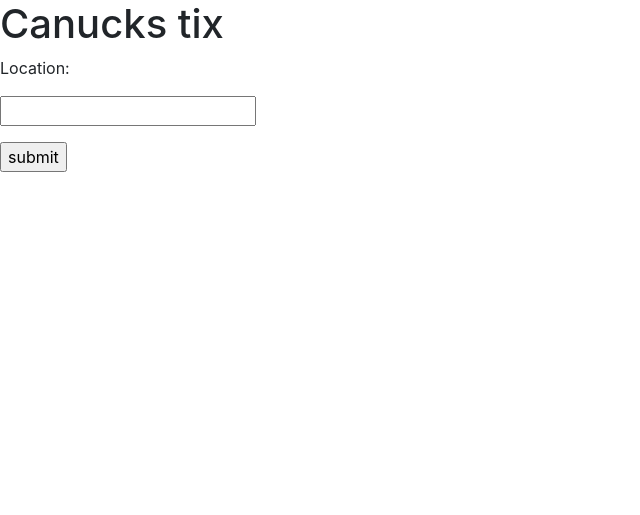
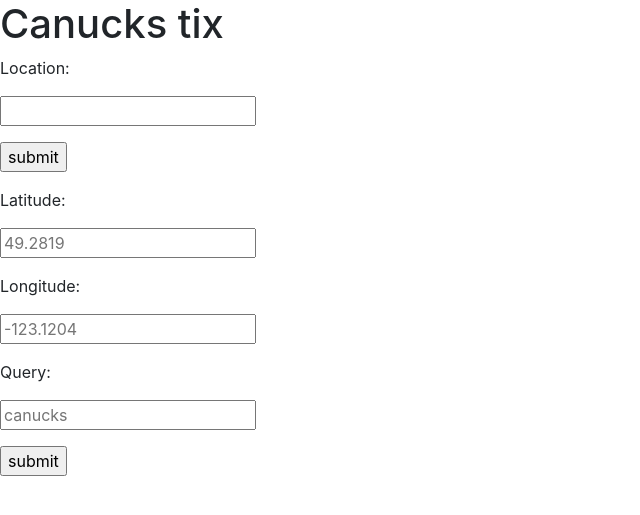
Before and after one commit to ricd99/canucksTix, a Flask app: page /form in a window 1280 px wide. Shown: the part 56-571 px from the top of the page, without its empty margins (0-640 px from the left). Run offline with Flask 3, Linux system fonts and the light colour scheme.

Commit message:
feat: added query form, rate limits?

```diff
--- a/src/app.py
+++ b/src/app.py
@@ -35,11 +35,16 @@
     return result
 
 
-@app.route("/api/search", methods=["GET"])
+@app.route("/api/search", methods=["GET", "POST"])
 def search():
-    lat = request.args.get("locationLatitude")
-    lon = request.args.get("locationLongitude")
-    q = request.args.get("listingQuery")
+    if request.method == "POST":
+        lat = request.form.get("lat")
+        lon = request.form.get("lon")
+        q = request.form.get("q")
+    else:
+        lat = request.args.get("locationLatitude")
+        lon = request.args.get("locationLongitude")
+        q = request.args.get("listingQuery")
 
     result = MarketplaceAPI.handleSearch(lat, lon, q)
     return result
--- a/src/scheduler.py
+++ b/src/scheduler.py
@@ -35,10 +35,11 @@
         result = MarketplaceAPI.handleSearch(lat, lon, query)
 
         # writing result to file
-        os.makedirs(DATA_DIR, exist_ok=True)
 
         timestamp = datetime.now().strftime("%Y%m%d_%H%M%S")
-        filename = os.path.join(DATA_DIR, f"listings_{timestamp}_{name}.json")
+        filename = os.path.join(
+            DATA_DIR, f"{name}", f"listings_{timestamp}_{name}.json"
+        )
 
         with open(filename, "w") as f:
             json.dump(result, f, indent=2)
--- a/src/templates/form.html
+++ b/src/templates/form.html
@@ -7,4 +7,13 @@
     <p><input type="text" name="loc" /></p>
     <p><input type="submit" value="submit"/></p>
 </form>
+<form action="/api/search" method="post">
+    <p>Latitude:</p>
+    <p><input type="text" name="lat" placeholder="49.2819" /></p>
+    <p>Longitude:</p>
+    <p><input type="text" name="lon" placeholder="-123.1204"/></p>
+    <p>Query:</p>
+    <p><input type="text" name="q" placeholder="canucks"/></p>
+    <p><input type="submit" value="submit"/></p>
+</form>
 {% endblock %}
```
